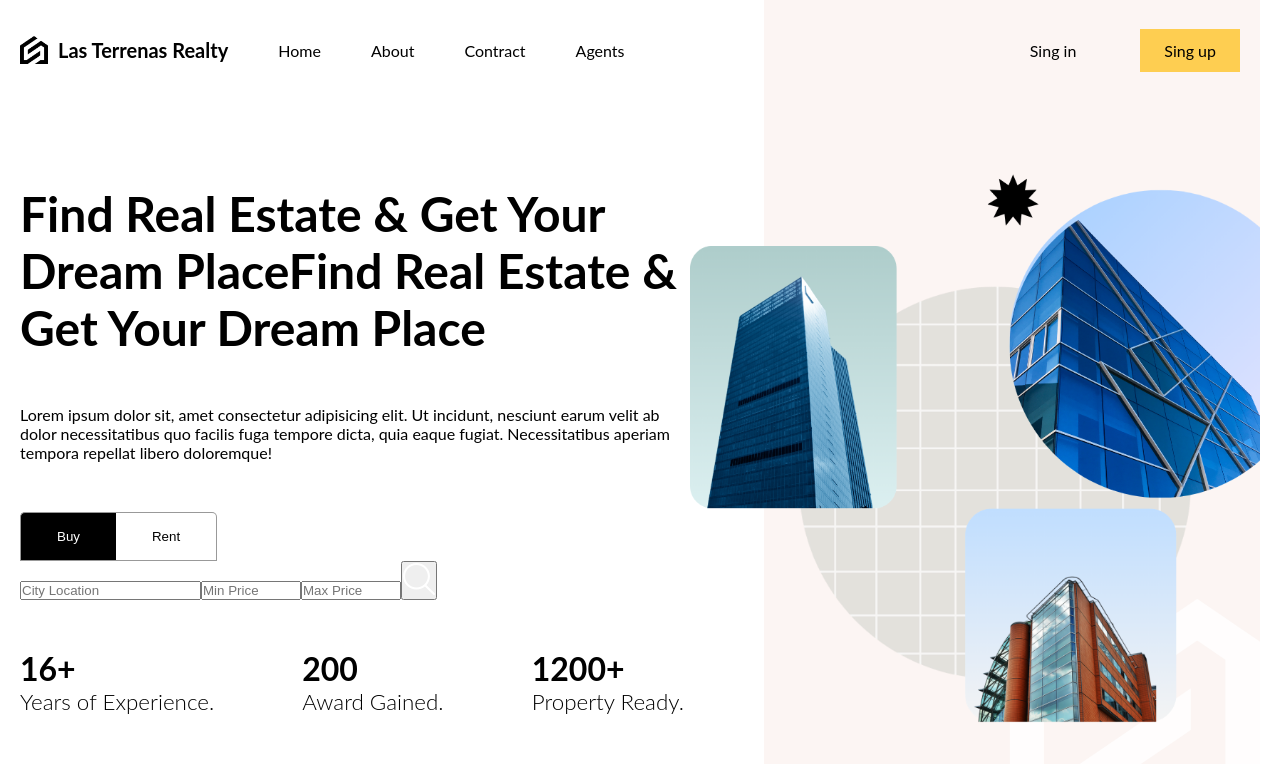
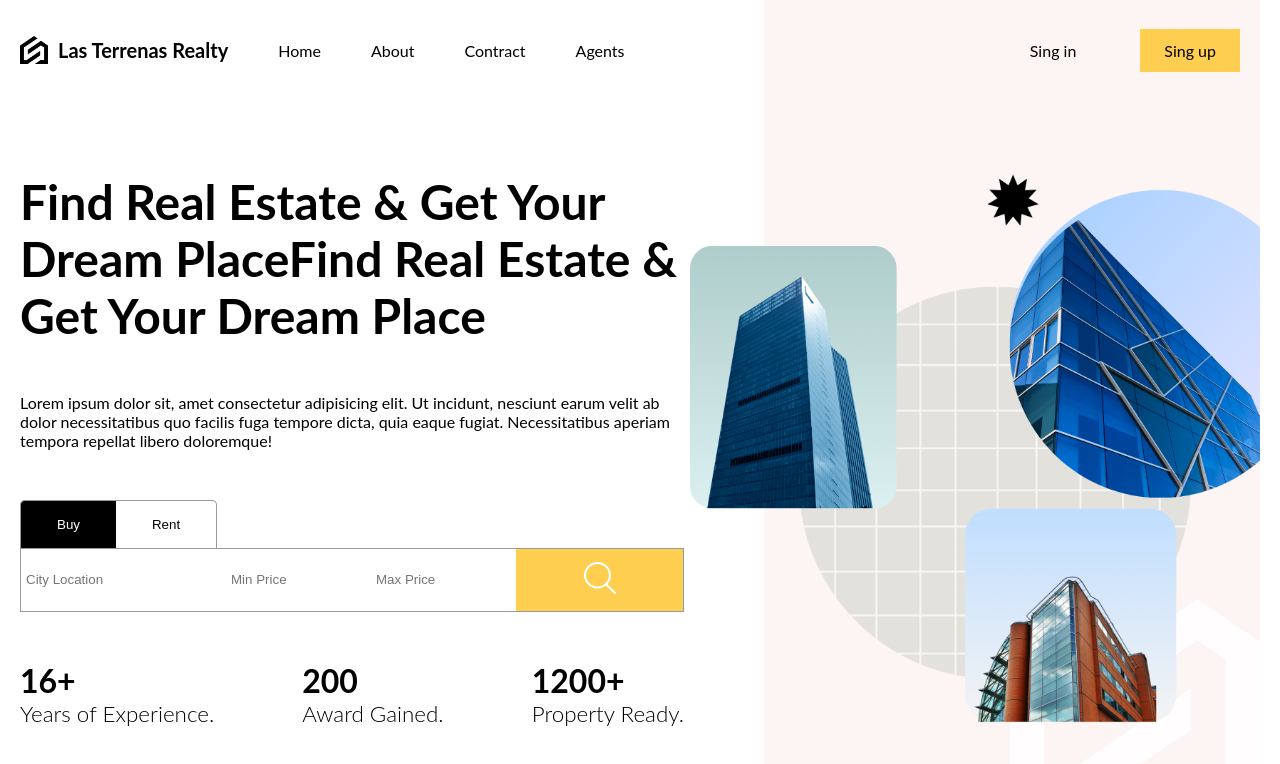
Before and after one commit to jordislpm/terrenas_realty, a React (Create React App) app in the folder client/: page / in a window 1280 px wide. Shown: the top 764 px of the page. Built offline with nearby package versions, Linux system fonts and the light colour scheme.

Commit message:
working in desing for search

```diff
--- a/client/src/components/share/SearchBar/SearchBar.module.scss
+++ b/client/src/components/share/SearchBar/SearchBar.module.scss
@@ -1,3 +1,5 @@
+@import "../../../components/layout/layoutResponsive.module.scss";
+
 .searchBar{
    .type{
 
@@ -7,6 +9,7 @@
         cursor: pointer;
         background-color: var(--white-primary);
         text-transform: capitalize;
+        border-bottom: none;
 
         &.active{
             background-color: var(--black-primary);
@@ -26,5 +29,42 @@
 
    }
 
+   .form{
+    border: 1px solid var(--gray-primary);
+    display: flex;
+    justify-content: space-between;
+    height: 64px;
+    gap: 5px;
+@include sm{
+    flex-direction: column;
+}
+
+
+    input{
+        border: none;
+        padding: 0px 10px;
+        width: 200px;
+
+        @include lg{
+            padding: 0px 5px;
+
+            &:nth-child(2),  &:nth-child(3){
+                width: 140px;
+            }
+        }
+    }
+
+    button{
+        border: none;
+        cursor: pointer;
+        background-color: var(--yellow-primary);
+        flex: 1;
+
+        img{
+            height: 2rem;
+            width: 2rem;
+        }
+    }
+   }
 
 }
--- a/client/src/pages/Home/Home.module.scss
+++ b/client/src/pages/Home/Home.module.scss
@@ -1,3 +1,5 @@
+@import "../../components/layout/layoutResponsive.module.scss";
+
 .home_page{
     display: flex;
     height: 100%;
@@ -39,6 +41,10 @@ font-size: 2rem;
     display: flex;
     align-items: center;
 
+    @include md{
+        display: none;
+    }
+
 
     img{
         width: 115%;
```
